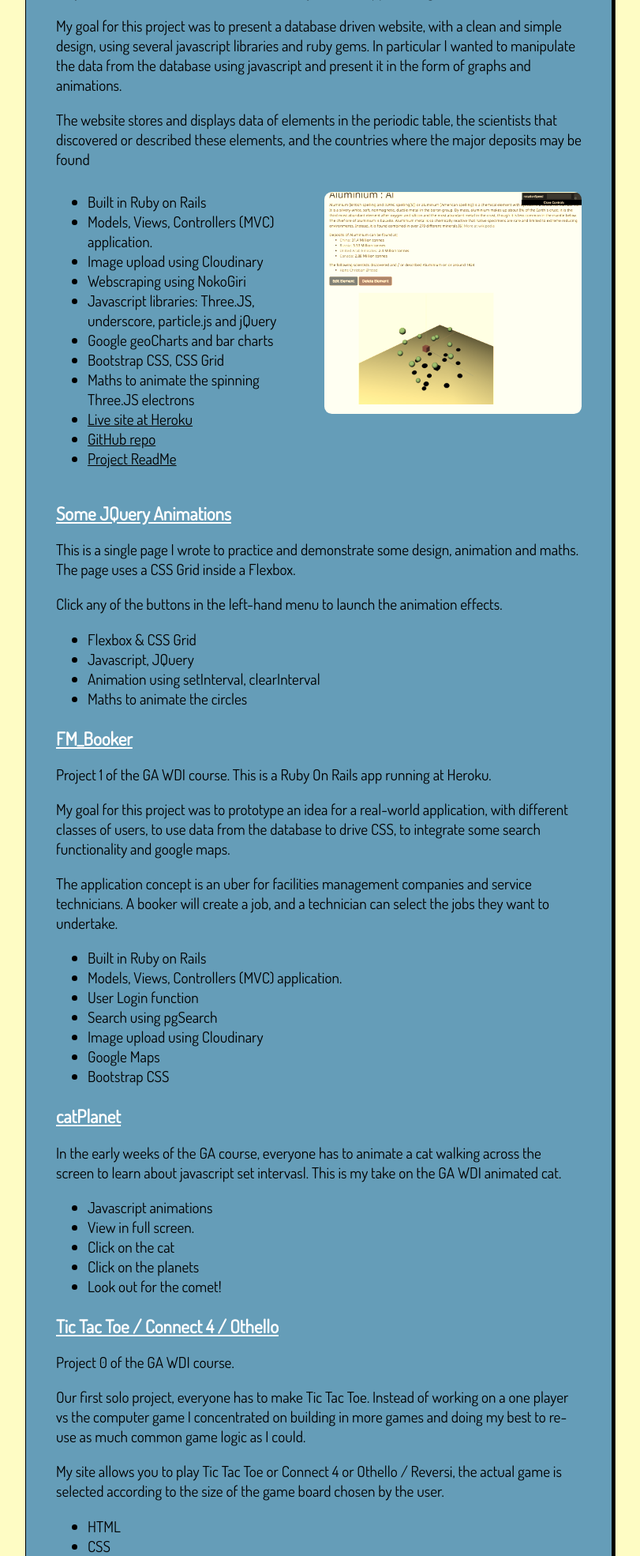
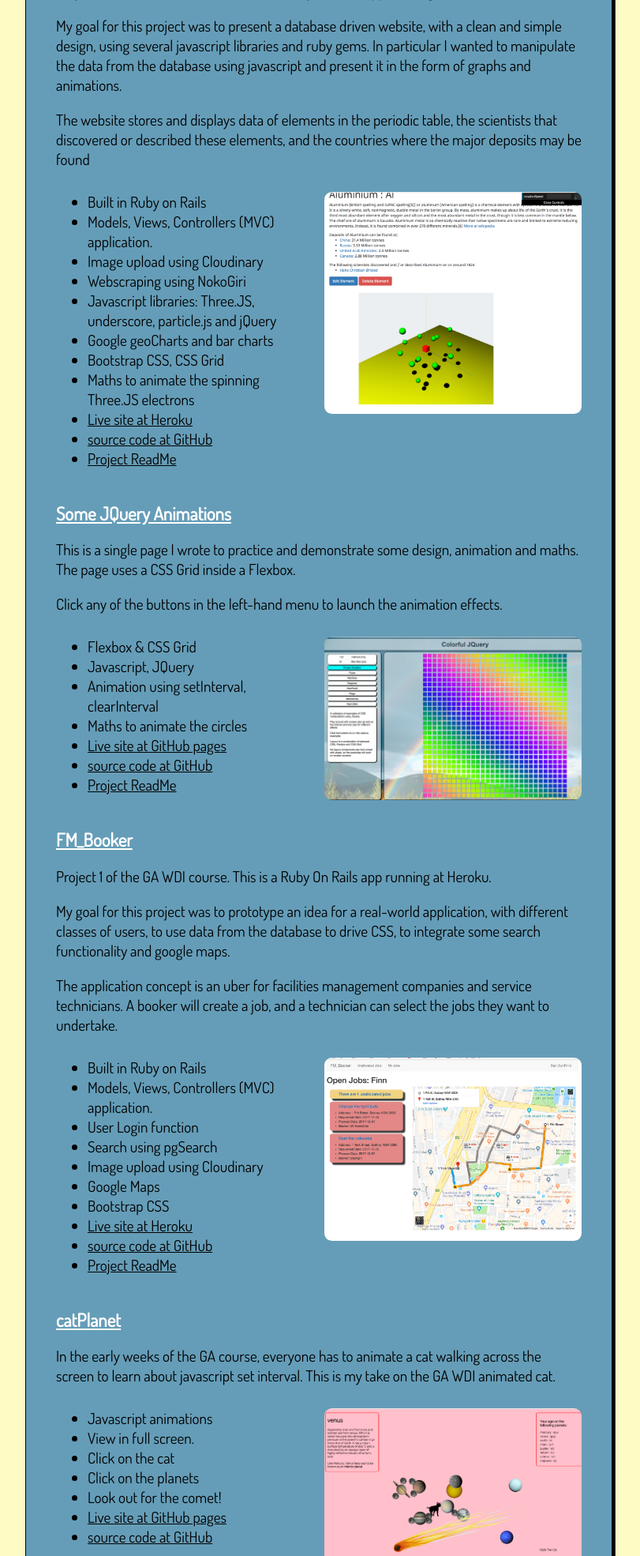
Before and after one commit to johnofsydney/johnofsydney.github.io, a PHP site: page / in a window 1280 px wide. Shown: the part 1627-3597 px from the top of the page at 79% size, without its empty margins (236-1047 px from the left). Run offline with PHP 8.4, Linux system fonts and the light colour scheme.

Commit message:
screenshots and links for all projects

```diff
--- a/css/freshStyle.css
+++ b/css/freshStyle.css
@@ -115,6 +115,10 @@ footer a:hover {
   filter: none;
 }
 
+#contact1 img {
+  filter: none;
+}
+
 .interlude {
     height: 40vh;
     opacity: 1;
--- a/css/style.css
+++ b/css/style.css
@@ -121,7 +121,7 @@ footer a:hover {
   text-decoration: underline;
 }
 
-.section img {
+#contact1 img {
   filter: sepia(80%);
 }
 
--- a/index.html
+++ b/index.html
@@ -84,7 +84,7 @@
               <li>Bootstrap CSS, CSS Grid</li>
               <li>Maths to animate the spinning Three.JS electrons</li>
               <li><a href="https://jc-project3.herokuapp.com/" target="_blank">Live site at Heroku</a></li>
-              <li><a href="https://github.com/johnofsydney/elemental" target="_blank">GitHub repo</a></li>
+              <li><a href="https://github.com/johnofsydney/elemental" target="_blank">source code at GitHub</a></li>
               <li><a href="https://github.com/johnofsydney/elemental/blob/master/README.md" target="_blank">Project ReadMe</a></li>
             </ul>
           </div>
@@ -92,19 +92,28 @@
             <img src="images/sshot.elemental.png" />
           </div>
         </div>
-
       </div>
 
       <div>
         <h3><a href="https://johnofsydney.github.io/divBow/" target="_blank">Some JQuery Animations</a></h3>
         <p>This is a single page I wrote to practice and demonstrate some design, animation and maths. The page uses a CSS Grid inside a Flexbox.</p>
         <p>Click any of the buttons in the left-hand menu to launch the animation effects.</p>
+        <div class="flex-container">
+          <div class="bullets">
             <ul>
               <li>Flexbox & CSS Grid</li>
               <li>Javascript, JQuery</li>
               <li>Animation using setInterval, clearInterval</li>
               <li>Maths to animate the circles</li>
+              <li><a href="https://johnofsydney.github.io/divBow/" target="_blank">Live site at GitHub pages</a></li>
+              <li><a href="https://github.com/johnofsydney/divBow" target="_blank">source code at GitHub</a></li>
+              <li><a href="https://github.com/johnofsydney/divBow/blob/master/README.md" target="_blank">Project ReadMe</a></li>
             </ul>
+          </div>
+          <div class="screenshot">
+            <img src="images/sshot.divBow.png" />
+          </div>
+        </div>
       </div>
 
       <div>
@@ -112,6 +121,8 @@
         <p>Project 1 of the GA WDI course. This is a Ruby On Rails app running at Heroku.</p>
         <p>My goal for this project was to prototype an idea for a real-world application, with different classes of users, to use data from the database to drive CSS, to integrate some search functionality and google maps.</p>
         <p>The application concept is an uber for facilities management companies and service technicians. A booker will create a job, and a technician can select the jobs they want to undertake.</p>
+        <div class="flex-container">
+          <div class="bullets">
             <ul>
               <li>Built in Ruby on Rails</li>
               <li>Models, Views, Controllers (MVC) application.</li>
@@ -120,19 +131,36 @@
               <li>Image upload using Cloudinary</li>
               <li>Google Maps</li>
               <li>Bootstrap CSS</li>
+              <li><a href="https://enigmatic-earth-84654.herokuapp.com/"  target="_blank">Live site at Heroku</a></li>
+              <li><a href="https://github.com/johnofsydney/FM_booker"  target="_blank">source code at GitHub</a></li>
+              <li><a href="https://github.com/johnofsydney/FM_booker/blob/master/README.md"  target="_blank">Project ReadMe</a></li>
             </ul>
+          </div>
+          <div class="screenshot">
+            <img src="images/sshot.FM_Booker.png" />
+          </div>
+        </div>
       </div>
 
       <div>
         <h3><a href="https://johnofsydney.github.io/catPlanet/" target="_blank">catPlanet</a></h3>
-        <p>In the early weeks of the GA course, everyone has to animate a cat walking across the screen to learn about javascript set intervasl. This is my take on the GA WDI animated cat.</p>
+        <p>In the early weeks of the GA course, everyone has to animate a cat walking across the screen to learn about javascript set interval. This is my take on the GA WDI animated cat.</p>
+        <div class="flex-container">
+          <div class="bullets">
             <ul>
               <li>Javascript animations</li>
               <li>View in full screen.</li>
               <li>Click on the cat</li>
               <li>Click on the planets</li>
               <li>Look out for the comet!</li>
+              <li><a href="https://johnofsydney.github.io/catPlanet/"  target="_blank">Live site at GitHub pages</a></li>
+              <li><a href="https://github.com/johnofsydney/catPlanet/"  target="_blank">source code at GitHub</a></li>
             </ul>
+          </div>
+          <div class="screenshot">
+            <img src="images/sshot.cat.png" />
+          </div>
+        </div>
       </div>
 
       <div>
@@ -140,21 +168,39 @@
         <p>Project 0 of the GA WDI course.</p>
         <p>Our first solo project, everyone has to make Tic Tac Toe. Instead of working on a one player vs the computer game I concentrated on building in more games and doing my best to re-use as much common game logic as I could.</p>
         <p>My site allows you to play Tic Tac Toe or Connect 4 or Othello / Reversi, the actual game is selected according to the size of the game board chosen by the user.</p>
+        <div class="flex-container">
+          <div class="bullets">
             <ul>
               <li>HTML</li>
               <li>CSS</li>
               <li>Javascript, JQuery</li>
+              <li><a href="https://johnofsydney.github.io/project0/"  target="_blank">Live site at GitHub pages</a></li>
+              <li><a href="https://github.com/johnofsydney/project0/"  target="_blank">source code at GitHub</a></li>
             </ul>
+          </div>
+          <div class="screenshot">
+            <img src="images/sshot.game.png" />
+          </div>
+        </div>
       </div>
 
       <div>
         <h3><a href="https://johnofsydney.github.io/periodicTable/" target="_blank">A Colourful Periodic Table</a></h3>
         <p>A practice exercise of my own, principally the goal was to gain some experience using CSS Grid.</p>
+        <div class="flex-container">
+          <div class="bullets">
             <ul>
               <li>CSS Grid</li>
               <li>CSS Animations and Transition effects</li>
               <li>Javascript, JQuery</li>
+              <li><a href="https://johnofsydney.github.io/periodicTable/"  target="_blank">Live site at GitHub pages</a></li>
+              <li><a href="https://github.com/johnofsydney/periodicTable/"  target="_blank">source code at GitHub</a></li>
             </ul>
+          </div>
+          <div class="screenshot">
+            <img src="images/sshot.periodic.png" />
+          </div>
+        </div>
       </div>
 
 
@@ -162,26 +208,43 @@
       <div>
         <h3><a href="https://johnofsydney.github.io/cryptoTable/" target="_blank">Table of Crypto Currencies</a></h3>
         <p>A practice exercise of my own, principally the goal was to practice using APIs, in this case data of various crypto currencies.</p>
+        <div class="flex-container">
+          <div class="bullets">
             <ul>
               <li>Use of APIs to pull live data from an external source.</li>
               <li>Retreive and display JSON data</li>
               <li>Bootstrap CSS for quick and consistent formatting</li>
               <li>Javascript, including libraries JQuery and Underscore</li>
+              <li><a href="https://johnofsydney.github.io/cryptoTable/"  target="_blank">Live site at GitHub pages</a></li>
+              <li><a href="https://github.com/johnofsydney/cryptoTable/"  target="_blank">source code at GitHub</a></li>
             </ul>
+          </div>
+          <div class="screenshot">
+            <img src="images/sshot.crypto.png" />
+          </div>
+        </div>
       </div>
 
 
       <div>
         <h3><a href="https://johnofsydney.github.io/cricAPI/" target="_blank">Current International Cricket Matches</a></h3>
         <p>A practice exercise of my own, principally the goal was to practice using APIs, in this case data of cricket matches.</p>
+        <div class="flex-container">
+          <div class="bullets">
             <ul>
               <li>Lightweight CSS framework: <a href="https://github.com/ajusa/lit">lit</a></li>
               <li>Javascript, JQuery</li>
               <li>API from <a href="http://www.cricapi.com/">www.cricapi.com/</a></li>
+              <li><a href="https://johnofsydney.github.io/cricAPI/"  target="_blank">Live site at GitHub pages</a></li>
+              <li><a href="https://github.com/johnofsydney/cricAPI/"  target="_blank">source code at GitHub</a></li>
             </ul>
           </div>
-
+          <div class="screenshot">
+            <img src="images/sshot.cricket.png" />
           </div>
+        </div>
+      </div>
+    </div>  <!-- end of portfolio .section -->
 
     <div class="interlude" id="tramways"></div>
 
```
Also changed, not shown: images/ss.jpg (deleted), images/sshot.FM_Booker.png (added), images/sshot.cat.png (added), images/sshot.cricket.png (added), images/sshot.crypto.png (added), images/sshot.divBow.png (added), images/sshot.game.png (added), 1 other file. Lines whose indentation alone changed are shown as unchanged.
